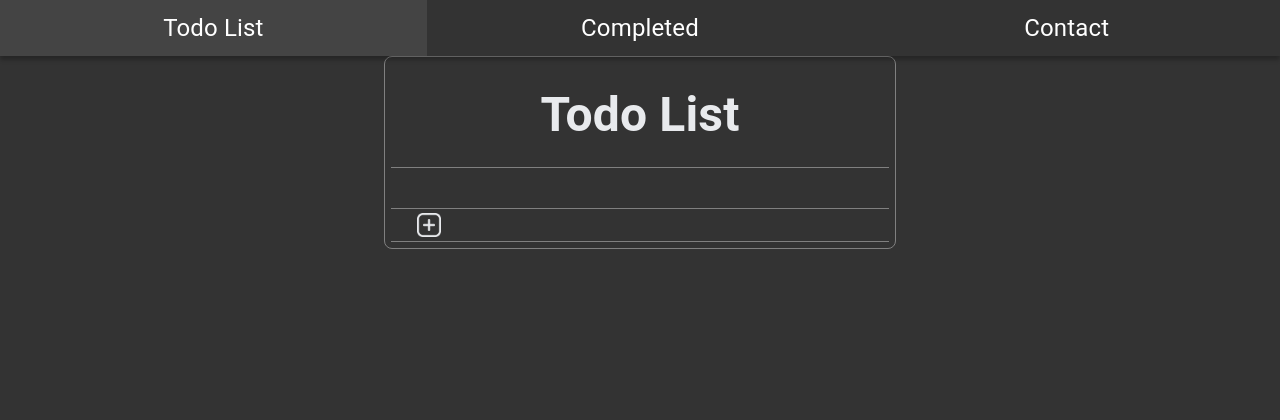
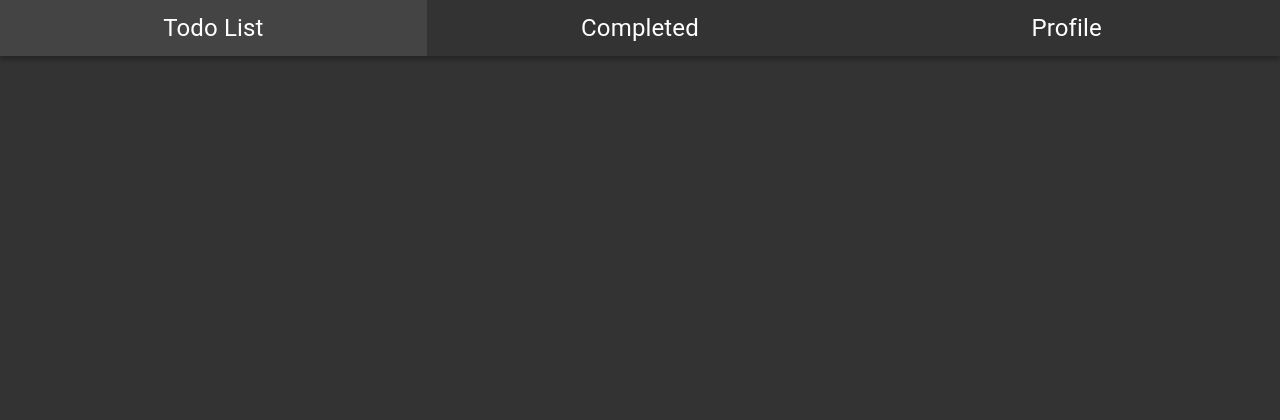
Before and after one commit to BrodyKeane/Todo-List, a Flask app: page / in a window 1280 px wide. Shown: the top 420 px of the page. Run offline with Flask 2, Linux system fonts and the light colour scheme; data that the repository does not hold is empty.

Commit message:
updated db

```diff
--- a/src/routes.py
+++ b/src/routes.py
@@ -7,21 +7,27 @@ from src.models import Todo
 from src.forms import TodoForm, AddDetailsForm
 
 
-#temporary storage to mimic db
-todos = []
-todos_details_dict = {}
-completed_todos = []
+'''
+Sign in
+'''
+
+#Render sign in page
+@app.route('/', methods=['GET'])
+def sign_in():
+    return render_template('sign_in.html')
+
+
 
 
 '''
-Routes for "main_list.html"
+Todo List
 '''
 
 #route for uncompleted todos
-@app.route('/', methods=['GET'])
-def main_list():
+@app.route('/todo-list', methods=['GET'])
+def todo_list():
     todos = Todo.query.filter_by(is_complete = False)
-    return render_template('main_list.html', form=TodoForm(), todos=todos, autofocus=True)
+    return render_template('todo_list.html', form=TodoForm(), todos=todos, autofocus=True)
 
 #route for adding a todo to db
 @app.route('/submit', methods=['POST'])
@@ -32,7 +38,7 @@ def submit():
         db.session.add(new_todo)
         commit_changes()
         form.todo.data = ''
-    return redirect(url_for('main_list'))
+    return redirect(url_for('todo_list'))
 
 #route for completing todos
 @app.route('/complete/<int:id>', methods=['POST'])
@@ -42,10 +48,10 @@ def complete(id):
         todo.is_complete = True
         db.session.add(todo)
         commit_changes()
-    return redirect(url_for('main_list'))
+    return redirect(url_for('todo_list'))
 
 '''
-Routes for "todo_details.html"
+Todo Details
 '''
 
 #route to url with more info on selected todo
@@ -53,7 +59,7 @@ Routes for "todo_details.html"
 def todo_details(id):
     form = AddDetailsForm()
     if not todo_exists(id):
-        return redirect(url_for('main_list'))
+        return redirect(url_for('todo_list'))
     else:
         todo=Todo.query.get(id)
         form.details.data = todo.description
@@ -71,7 +77,7 @@ def add_details(id):
     return redirect(url_for('todo_details', id=id))
 
 '''
-Routes for "completed_list.html"
+Completed List
 '''
 
 #route to page containing all completed todos
@@ -80,7 +86,7 @@ def completed_list():
     completed_todos = Todo.query.filter_by(is_complete = True)
     return render_template('completed_list.html', completed_todos=completed_todos )
 
-#restores todo back into main list
+#restores todo back into todo list
 @app.route('/completed-list/restore/<int:id>', methods=['POST'])
 def restore(id):
     if todo_exists(id):
@@ -99,6 +105,16 @@ def delete_todo(id):
     return redirect(url_for('completed_list'))
 
 '''
+Profile
+'''
+
+#Render profile page
+@app.route('/profile', methods=['GET'])
+def profile():
+    return render_template('profile.html')
+
+
+'''
 helper functions for db
 '''
 
--- a/templates/base.html
+++ b/templates/base.html
@@ -8,9 +8,9 @@
     <title>Todo List App</title>
     <nav>
         <ul>
-          <li><a href="/">Todo List</a></li>
+          <li><a href="/todo-list">Todo List</a></li>
           <li><a href="/completed-list">Completed</a></li>
-          <li><a href="#">Contact</a></li>
+          <li><a href="/profile">Profile</a></li>
         </ul>
       </nav>
 </head>
--- /dev/null
+++ b/templates/sign_in.html
@@ -0,0 +1,7 @@
+{% extends 'base.html' %}
+{% block content %}
+
+
+
+
+{% endblock %}
```
Also changed, not shown: src/models.py (+29 -1 lines), templates/profile.html (added, +7 -0 lines), app.py (line endings or trailing spaces), instance/environment.yml (renamed from instance/enironment.yml), instance/todoDB.db, templates/todo_list.html (renamed from templates/main_list.html).
